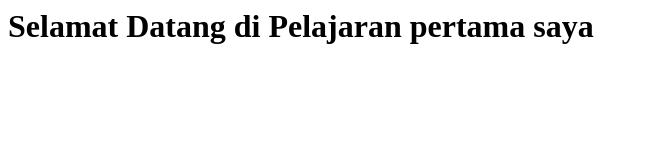
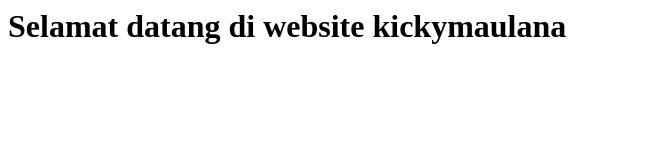
Before and after one commit to kazutorog/project, a plain HTML site: page index.html in a window 1280 px wide. Shown: the whole page, without its empty margins (0-648 px from the left). Drawn offline with Linux system fonts and the light colour scheme.

Commit message:
mengubah heading jadi kickymaulana

```diff
--- a/index.html
+++ b/index.html
@@ -1,5 +1,5 @@
 <html>
     <body>
-        <h1>Selamat Datang di Pelajaran pertama saya</h1>
+        <h1>Selamat datang di website kickymaulana</h1>
     </body>
 </html>
```
